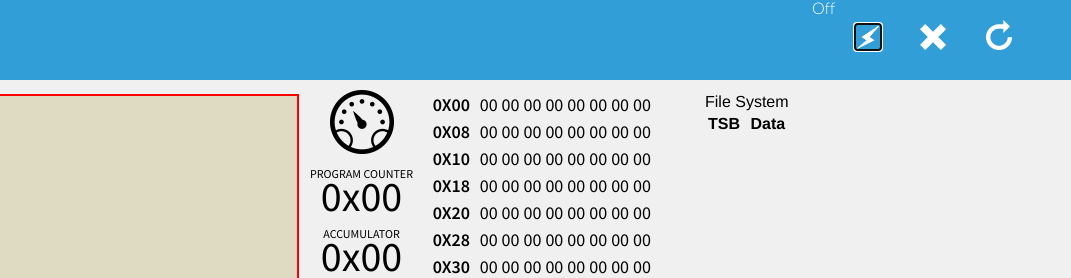
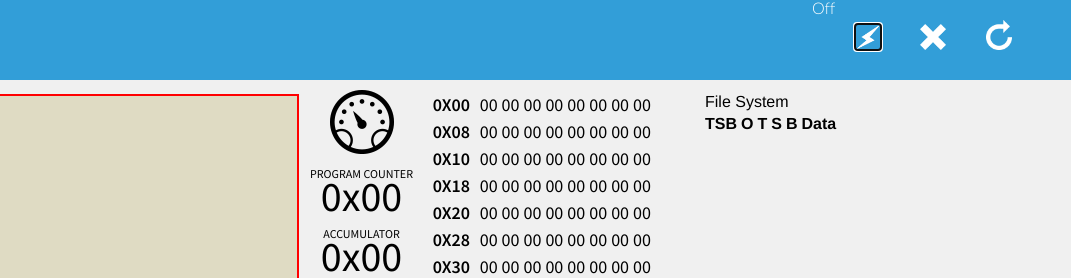
Before and after one commit to wallance/tiramisu, a plain HTML site: page index.html in a window 1280 px wide. Shown: the top 278 px of the page, 209-1280 px from the left. Drawn offline with nearby package versions, Linux system fonts and the light colour scheme; a script that the page names is missing.

Commit message:
Added headers for the individual link TSB and Occupied bytes.

```diff
--- a/index.html
+++ b/index.html
@@ -134,6 +134,10 @@
                         <tbody>
                             <tr>
                                 <th class="fs-tsb">TSB</th>
+                                <th title="Occpupied">O</th>
+                                <th title="Track (link)">T</th>
+                                <th title="Sector (link)">S</th>
+                                <th title="Block (link)">B</th>
                                 <th class="fs-data">Data</th>
                             </tr>
                         </tbody>
```
